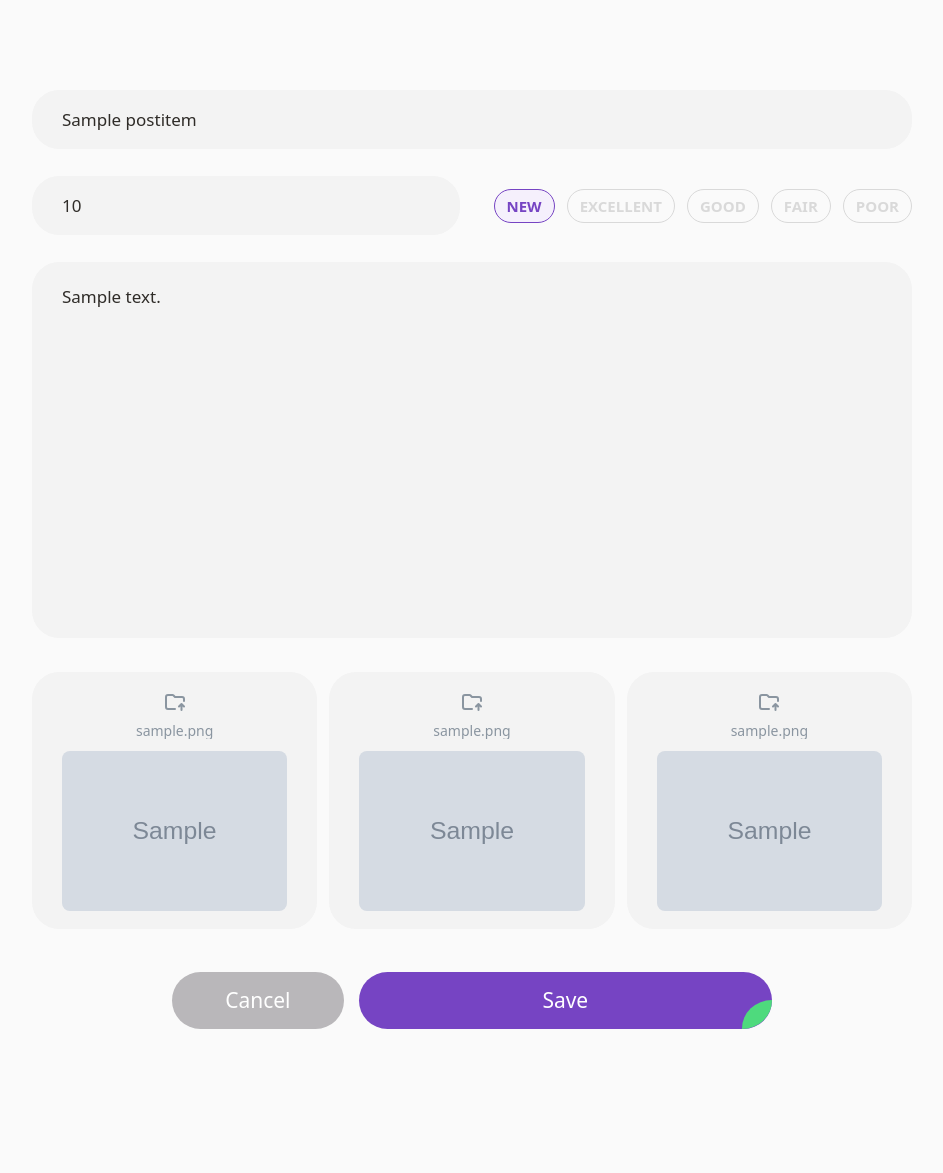
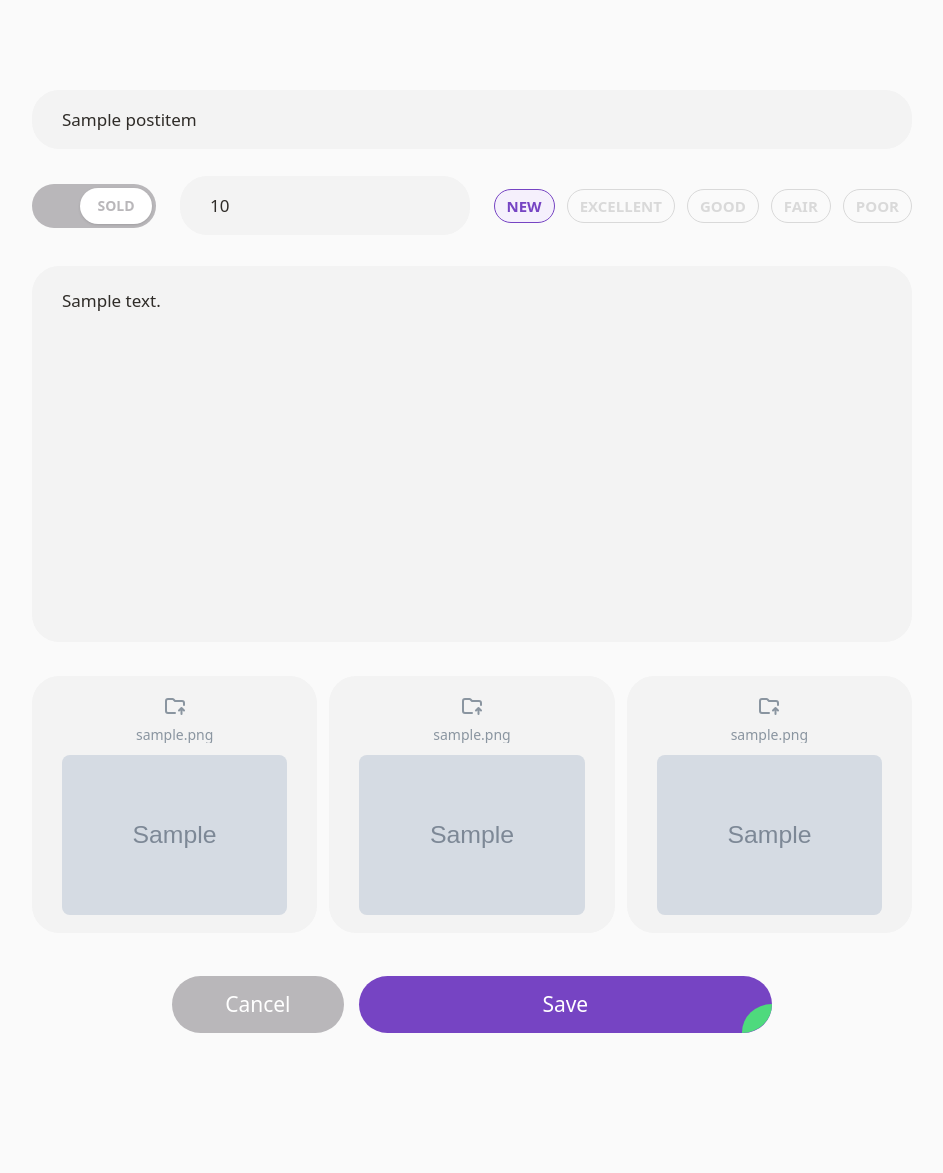
Before and after one commit to MyeonggyunPark/pf2_market, a Django app: page /item/1/edit/ in a window 1280 px wide. Shown: the part 177-1350 px from the top of the page, without its empty margins (168-1111 px from the left). Run offline with Django 5.2, Linux system fonts and the light colour scheme; tables that the repository leaves empty hold one stand-in row (values such as "Sample post"); grey boxes marked "Sample" are stand-in pictures; style sheets or scripts are compiled from the project's sources; some libraries are stand-ins or nearby versions.

Commit message:
feat: support item sold state across model, forms, views and UI

```diff
--- a/market/forms.py
+++ b/market/forms.py
@@ -69,32 +69,20 @@ class CustomSignupForm(SignupForm):
         return user
 
 
-class PostItemForm(forms.ModelForm):
+class BasePostItemForm(forms.ModelForm):
     """
-    ModelForm for creating and editing PostItem instances.
+    Base ModelForm for PostItem used by both create and update forms.
 
-    This form:
-    - Exposes the main PostItem fields used on the "create item" page.
-    - Renders item_condition as a group of radio buttons.
-    - Removes HTML5 'required' attributes so that validation and error messages are handled consistently by Django on the server side.
-    - Maps model-level 'blank' error messages to form-level 'required' messages, so the same text is reused in both layers.
+    - Renders item_condition as radio buttons.
+    - Hides native file inputs for item_image1/2/3 (custom UI in template).
+    - Removes HTML5 'required' so that validation is handled by Django only.
+    - Reuses model-level 'blank' messages as form-level 'required' messages.
     """
 
     class Meta:
         # Underlying model for this form
         model = PostItem
-
-        # Fields that will be rendered and processed in the form
-        fields = [
-            "item_title",
-            "item_price",
-            "item_condition",
-            "item_image1",
-            "item_image2",
-            "item_image3",
-            "item_detail",
-        ]
-
+        fields = "__all__"
         # Widgets override: render condition as radios and hide native file inputs
         widgets = {
             "item_condition": forms.RadioSelect(),
@@ -140,3 +128,45 @@ class PostItemForm(forms.ModelForm):
             # If a blank message exists, apply it to the form field's 'required' error
             if blank_msg:
                 self.fields[name].error_messages["required"] = blank_msg
+
+
+class PostItemCreateForm(BasePostItemForm):
+    """
+    Form used for creating new PostItem instances.
+
+    Does NOT expose 'is_sold' – new items are created as unsold by default.
+    """
+
+    class Meta(BasePostItemForm.Meta):
+        # Fields that will be rendered and processed in the create form
+        fields = [
+            "item_title",
+            "item_price",
+            "item_condition",
+            "item_image1",
+            "item_image2",
+            "item_image3",
+            "item_detail",
+        ]
+
+
+class PostItemUpdateForm(BasePostItemForm):
+    """
+    Form used for updating existing PostItem instances.
+
+    Same as the create form, but includes the 'is_sold' field so that
+    the seller can mark the item as sold.
+    """
+
+    class Meta(BasePostItemForm.Meta):
+        # Same fields as create form + is_sold
+        fields = [
+            "item_title",
+            "item_price",
+            "item_condition",
+            "item_image1",
+            "item_image2",
+            "item_image3",
+            "item_detail",
+            "is_sold",
+        ]
--- a/market/models.py
+++ b/market/models.py
@@ -129,6 +129,9 @@ class PostItem(models.Model):
         },
     )
 
+    # Whether this item has been sold (used to display sold status / styling)
+    is_sold = models.BooleanField(default=False)
+
     # Main image for the item (required).
     item_image1 = models.ImageField(
         upload_to=item_image_upload_to,
--- a/market/static/market/css/input.css
+++ b/market/static/market/css/input.css
@@ -342,3 +342,78 @@ input.no-spin[type="number"]::-webkit-outer-spin-button {
   -webkit-appearance: none;
   margin: 0;
 }
+
+@layer components {
+
+  /* Wrapper for the SOLD toggle */
+  .sold-toggle-wrapper {
+    @apply inline-flex items-center cursor-pointer;
+  }
+
+  /* Hide the real BooleanField checkbox visually */
+  .sold-toggle-input {
+    @apply sr-only;
+  }
+
+    /* Outer track (green / gray background) */
+  .sold-toggle-track {
+    @apply relative flex items-center rounded-full;
+    width: 124px;
+    height: 44px;
+    padding: 4px;
+    background-color: var(--color-button-decoration);
+    /* default: SALE = green */
+    transition: background-color 0.2s ease;
+  }
+
+  /* White capsule that slides left/right inside the track */
+  .sold-toggle-thumb {
+    @apply flex items-center justify-center rounded-full bg-white shadow;
+    width: 72px;
+    height: 36px;
+    position: relative;
+    transform: translateX(0);
+    /* default: left (SALE) */
+    transition: transform 0.2s ease;
+  }
+
+  /* SALE / SOLD text: stacked in the center of the capsule and toggled via opacity */
+  .sold-toggle-text {
+    @apply absolute inset-0 flex items-center justify-center text-[14px] font-bold;
+    opacity: 0;
+    transition: opacity 0.15s ease;
+  }
+
+  /* green */
+  .sold-toggle-text-sale {
+    color: var(--color-button-decoration);
+  }
+
+  /* gray */
+  .sold-toggle-text-sold {
+    color: var(--color-button-secondary-bg);
+  }
+
+  /* === unchecked → SALE state === */
+  .sold-toggle-input:not(:checked)+.sold-toggle-track .sold-toggle-text-sale {
+    opacity: 1;
+  }
+
+  /* === checked → SOLD state === */
+  .sold-toggle-input:checked+.sold-toggle-track {
+    background-color: var(--color-button-secondary-bg);
+    /* gray background */
+  }
+
+  .sold-toggle-input:checked+.sold-toggle-track .sold-toggle-thumb {
+    transform: translateX(44px);
+  }
+
+  .sold-toggle-input:checked+.sold-toggle-track .sold-toggle-text-sale {
+    opacity: 0;
+  }
+
+  .sold-toggle-input:checked+.sold-toggle-track .sold-toggle-text-sold {
+    opacity: 1;
+  }
+}
--- a/market/templates/market/item_form.html
+++ b/market/templates/market/item_form.html
@@ -38,30 +38,46 @@
   </div>
 
 
-  {% comment %} Row containing price field and condition radio buttons {% endcomment %}
-  <div class="col-span-2 flex items-center">
-    <div class="w-full grid grid-cols-2 gap-x-6">
+  {# Row containing sold toggle, price field and condition radio buttons #}
+  <div class="col-span-2">
 
-      {% comment %} Item price input (left column) {% endcomment %}
-      <div>
+    <div class="flex items-center gap-6 w-full">
+
+      {# Optional "sold" toggle: only rendered when is_sold field exists (update form) #}
+      {% if form.is_sold %}
+        <div class="flex items-center">
+          <label class="sold-toggle-wrapper">
+
+            {% comment %} Hide the real checkbox visually; it only holds the state {% endcomment %}
+            {{ form.is_sold|add_class:"sold-toggle-input" }}
+
+            {% comment %} Colored track (green/gray) with the white capsule that slides left/right {% endcomment %}
+            <span class="sold-toggle-track">
+              <span class="sold-toggle-thumb">
+                <span class="sold-toggle-text sold-toggle-text-sale">SALE</span>
+                <span class="sold-toggle-text sold-toggle-text-sold">SOLD</span>
+              </span>
+            </span>
+
+          </label>
+        </div>
+      {% endif %}
+
+      {# Item price input (center) #}
+      <div class="flex-1">
         {{ form.item_price|add_class:"podo-input no-spin"|attr:"placeholder:Item Price"|add_error_class:"error" }}
       </div>
 
-      {% comment %} Item condition radio buttons (right column) {% endcomment %}
+      {# Item condition radio buttons (right side) #}
       <div class="flex flex-nowrap justify-end items-center gap-3">
         {% for value, label in form.item_condition.field.choices %}
-
           <label class="cursor-pointer shrink-0">
-
-            {% comment %} Hidden native radio input used for form submission {% endcomment %}
             <input
               type="radio"
               name="{{ form.item_condition.html_name }}"
               value="{{ value }}"
               class="sr-only peer"
               {% if form.item_condition.value == value|stringformat:"s" %}checked{% endif %}>
-
-            {% comment %} Styled chip acting as the visible radio control {% endcomment %}
             <span class="podo-chip text-[15px] text-chip-border font-semibold px-3 py-1.5 leading-5
               peer-checked:text-chip-primary-fg
               peer-checked:bg-chip-primary-bg
@@ -70,11 +86,13 @@
               {{ label }}
             </span>
           </label>
-
         {% endfor %}
       </div>
 
-      {% comment %} Validation errors for item price {% endcomment %}
+    </div>
+
+    {% comment %} Validation errors for price (left) and condition (right) under the row {% endcomment %}
+    <div class="mt-1 grid grid-cols-2 gap-x-6">
       <div>
         {% for error in form.item_price.errors %}
           <div class="text-input-error-fg block w-full text-right text-[14px] leading-[1.7] mt-1 pr-4">
@@ -83,7 +101,6 @@
         {% endfor %}
       </div>
 
-      {% comment %} Validation errors for item condition {% endcomment %}
       <div>
         {% for error in form.item_condition.errors %}
           <div class="text-input-error-fg block w-full text-right text-[14px] leading-[1.7] mt-1 pr-4">
@@ -91,7 +108,6 @@
           </div>
         {% endfor %}
       </div>
-
     </div>
   </div>
 
@@ -231,7 +247,6 @@
     </div>
   </div>
 
-
   {% comment %} Form action buttons: Cancel (back to list) and Save (submit form) {% endcomment %}
   <div class="col-span-2 flex w-full max-w-[600px] mx-auto mt-4">
 
--- a/market/views.py
+++ b/market/views.py
@@ -5,7 +5,7 @@ from allauth.account.views import PasswordChangeView
 from django.views.generic import ListView, DetailView, CreateView, UpdateView, DeleteView
 
 from .models import PostItem
-from .forms import PostItemForm
+from .forms import PostItemCreateForm, PostItemUpdateForm
 
 
 class CustomPasswordChangeView(PasswordChangeView):
@@ -83,7 +83,7 @@ class ItemCreateView(CreateView):
     model = PostItem
 
     # The ModelForm used to render and validate input for a new PostItem
-    form_class = PostItemForm
+    form_class = PostItemCreateForm
 
     # Template used to render the "create item" form page
     template_name = "market/item_form.html"
@@ -113,7 +113,7 @@ class ItemUpdateView(UpdateView):
     Class-based update view for editing an existing PostItem.
 
     - Uses PostItem as the underlying model.
-    - Uses PostItemForm to render and validate the form fields.
+    - Uses PostItemUpdateForm to render and validate the form fields, including the 'is_sold' flag.
     - Renders the same 'market/item_form.html' template as the create view.
     - Retrieves the item to edit based on the 'id' parameter from the URL.
     - After a successful update, redirects to the updated item's detail page.
@@ -123,7 +123,7 @@ class ItemUpdateView(UpdateView):
     model = PostItem
 
     # The ModelForm used to render and validate input for an existing PostItem
-    form_class = PostItemForm
+    form_class = PostItemUpdateForm
 
     # Template used to render the "edit item" form page (shared with create view)
     template_name = "market/item_form.html"
```
Also changed, not shown: market/templates/market/item_detail.html (+18 -3 lines), market/migrations/0010_postitem_is_sold.py (added).
